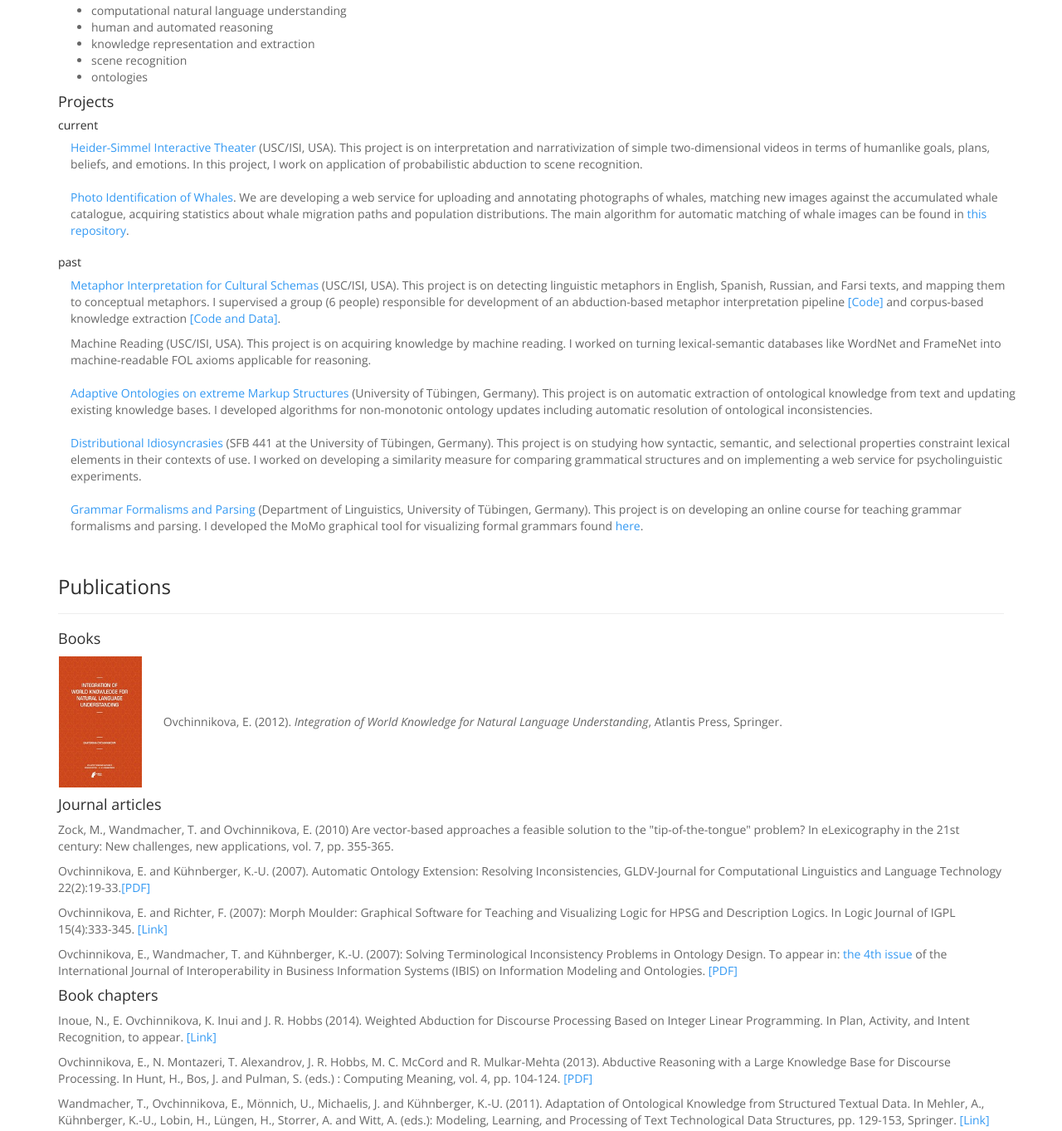
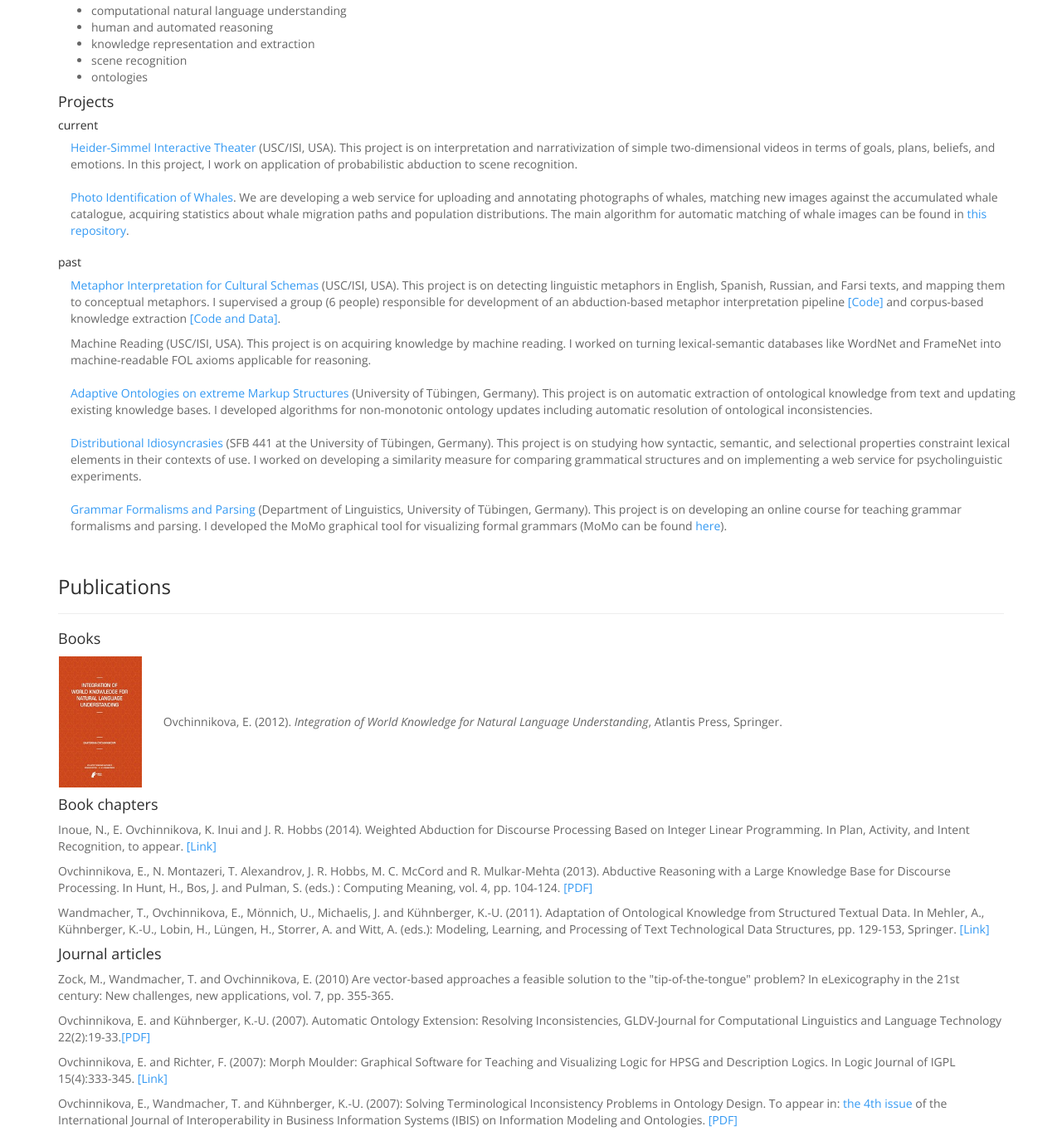
Before and after one commit to eovchinn/eovchinn.github.io, a plain HTML site: page index.html in a window 1280 px wide. Shown: the part 578-1941 px from the top of the page at 83% size. Drawn offline with nearby package versions, Linux system fonts and the light colour scheme.

Commit message:
CV changes

```diff
--- a/index.html
+++ b/index.html
@@ -78,7 +78,7 @@
             <h4>Projects</h4>
             <h5>current</h5>
                 <div class="container">
-                <p><a href="http://narrative.ict.usc.edu/heider-simmel-interactive-theater.html">Heider-Simmel Interactive Theater</a> (USC/ISI, USA). This project is on interpretation and narrativization of simple two-dimensional videos in terms of humanlike goals, plans, beliefs, and emotions. In this project, I work on application of probabilistic abduction to scene recognition.</p>
+                <p><a href="http://narrative.ict.usc.edu/heider-simmel-interactive-theater.html">Heider-Simmel Interactive Theater</a> (USC/ISI, USA). This project is on interpretation and narrativization of simple two-dimensional videos in terms of goals, plans, beliefs, and emotions. In this project, I work on application of probabilistic abduction to scene recognition.</p>
                 </div>
 
                 <p></p>
@@ -112,7 +112,7 @@
                 <p></p>
 
                 <div class="container">
-                <p><a href="http://www.sfs.uni-tuebingen.de/~fr/current/textbook.html">Grammar Formalisms and Parsing</a> (Department of Linguistics, University of Tübingen, Germany). This project is on developing an online course for teaching grammar formalisms and parsing. I developed the MoMo graphical tool for visualizing formal grammars found <a href="http://www.english-linguistics.de/fr/current/textbook.html">here</a>.</p>
+                <p><a href="http://www.sfs.uni-tuebingen.de/~fr/current/textbook.html">Grammar Formalisms and Parsing</a> (Department of Linguistics, University of Tübingen, Germany). This project is on developing an online course for teaching grammar formalisms and parsing. I developed the MoMo graphical tool for visualizing formal grammars (MoMo can be found <a href="http://www.english-linguistics.de/fr/current/textbook.html">here</a>).</p>
                 </div>
           </div>
         </div>
@@ -135,6 +135,14 @@
       </td>
       </tr>
       </table>
+
+    <h4>Book chapters</h4>
+      <p>Inoue, N., E. Ovchinnikova, K. Inui and J. R. Hobbs (2014). Weighted Abduction for Discourse Processing Based on Integer Linear Programming. In Plan, Activity, and Intent Recognition, to appear. <a href="http://store.elsevier.com/Plan-Activity-and-Intent-Recognition/isbn-9780123985323/">[Link]</a></p>
+
+      <p>Ovchinnikova, E., N. Montazeri, T. Alexandrov, J. R. Hobbs, M. C. McCord and R. Mulkar-Mehta (2013). Abductive Reasoning with a Large Knowledge Base for Discourse Processing. In Hunt, H., Bos, J. and Pulman, S. (eds.) : Computing Meaning, vol. 4, pp. 104-124. <a href="papers/IWCS-bookchap-final3.pdf">[PDF]</a></p>
+
+      <p>Wandmacher, T., Ovchinnikova, E., Mönnich, U., Michaelis, J. and Kühnberger, K.-U. (2011). Adaptation of Ontological Knowledge from Structured Textual Data. In Mehler, A., Kühnberger, K.-U., Lobin, H., Lüngen, H., Storrer, A. and Witt, A. (eds.): Modeling, Learning, and Processing of Text Technological Data Structures, pp. 129-153, Springer. <a href="http://www.springerlink.com/content/8242w46m17647667/">[Link]</a></p>
+
 		<h4>Journal articles</h4>
       <p>Zock, M., Wandmacher, T. and Ovchinnikova, E. (2010) Are vector-based approaches a feasible solution to the "tip-of-the-tongue" problem? In eLexicography in the 21st century: New challenges, new applications, vol. 7, pp. 355-365.</p>
 
@@ -143,13 +151,6 @@
       <p>Ovchinnikova, E. and Richter, F. (2007): Morph Moulder: Graphical Software for Teaching and Visualizing Logic for HPSG and Description Logics. In Logic Journal of IGPL 15(4):333-345. <a href="http://jigpal.oxfordjournals.org/cgi/content/full/jzm024?ijkey=pirbdETPYrBmKvx&keytype=ref">[Link]</a></p>
 
       <p>Ovchinnikova, E., Wandmacher, T. and Kühnberger, K.-U. (2007): Solving Terminological Inconsistency Problems in Ontology Design. To appear in: <a href="http://aphrodite.informatik.uni-oldenburg.de/media/ibis_issue_4_all.pdf">the 4th issue</a> of the International Journal of Interoperability in Business Information Systems (IBIS) on Information Modeling and Ontologies. <a href="papers/OvchWandKuehIBIS07.pdf">[PDF]</a></p>
-
-		<h4>Book chapters</h4>
-      <p>Inoue, N., E. Ovchinnikova, K. Inui and J. R. Hobbs (2014). Weighted Abduction for Discourse Processing Based on Integer Linear Programming. In Plan, Activity, and Intent Recognition, to appear. <a href="http://store.elsevier.com/Plan-Activity-and-Intent-Recognition/isbn-9780123985323/">[Link]</a></p>
-
-      <p>Ovchinnikova, E., N. Montazeri, T. Alexandrov, J. R. Hobbs, M. C. McCord and R. Mulkar-Mehta (2013). Abductive Reasoning with a Large Knowledge Base for Discourse Processing. In Hunt, H., Bos, J. and Pulman, S. (eds.) : Computing Meaning, vol. 4, pp. 104-124. <a href="papers/IWCS-bookchap-final3.pdf">[PDF]</a></p>
-
-      <p>Wandmacher, T., Ovchinnikova, E., Mönnich, U., Michaelis, J. and Kühnberger, K.-U. (2011). Adaptation of Ontological Knowledge from Structured Textual Data. In Mehler, A., Kühnberger, K.-U., Lobin, H., Lüngen, H., Storrer, A. and Witt, A. (eds.): Modeling, Learning, and Processing of Text Technological Data Structures, pp. 129-153, Springer. <a href="http://www.springerlink.com/content/8242w46m17647667/">[Link]</a></p>
 
 		<h4>Refereed proceedings</h4>
 
```
Also changed, not shown: 1 other file.
